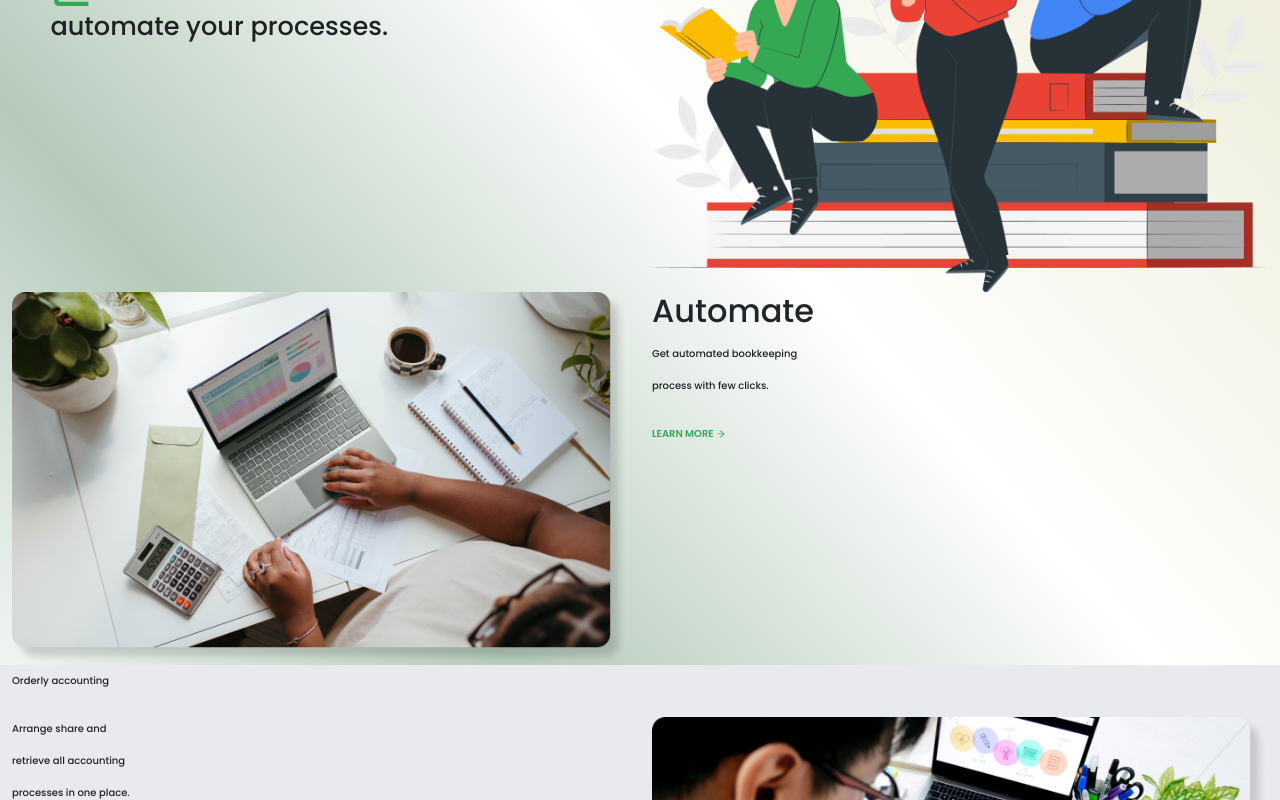
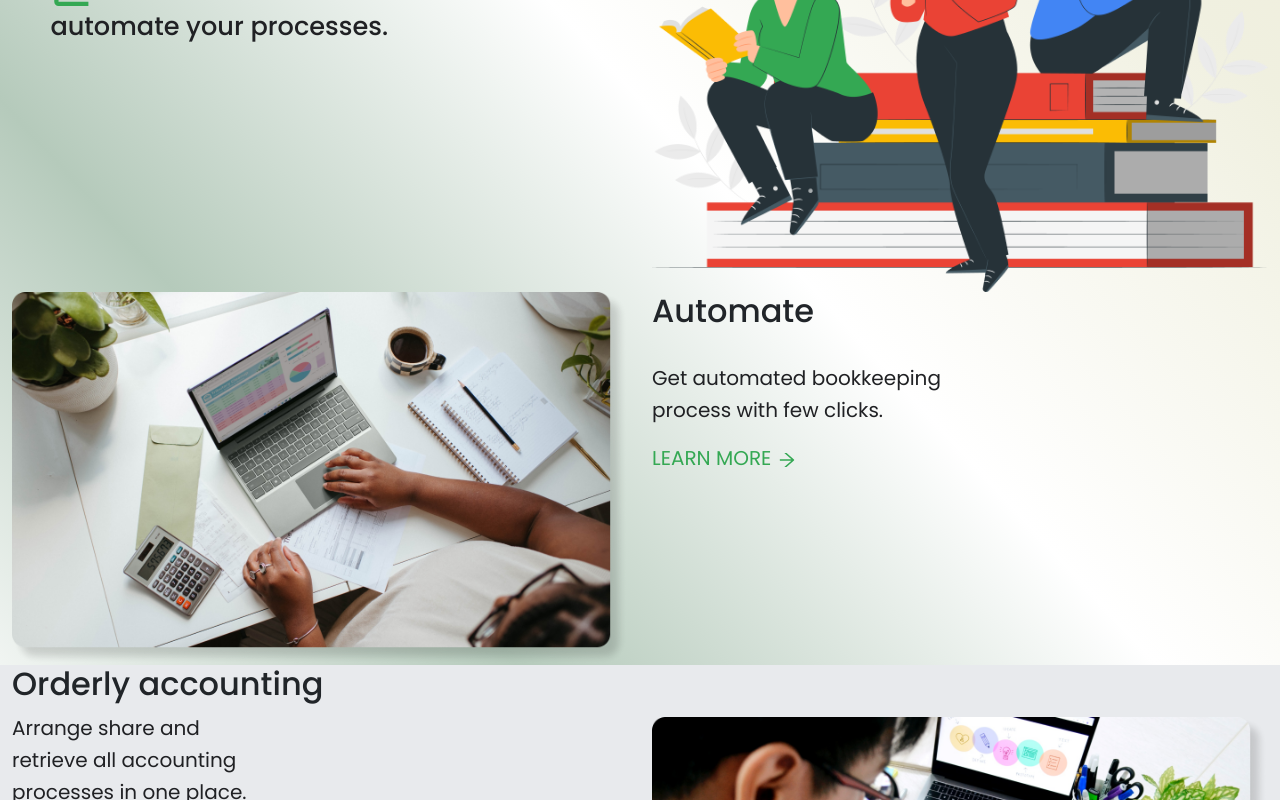
Before and after one commit to Peppu-Group/Peppu-books-frontend, a React (Vite) app: page / in a window 1280 px wide. Shown: the part 665-1465 px from the top of the page. Built offline with nearby package versions, Linux system fonts and the light colour scheme.

Commit message:
made the text bold

```diff
--- a/src/Pages/Homepage.jsx
+++ b/src/Pages/Homepage.jsx
@@ -72,17 +72,17 @@ const Homepage = () => {
               </div>
             </Col>
             <Col>
-              <h2>Automate</h2>
-              <p>Get automated bookkeeping <br />process with few clicks.</p>
-              <p className='learn-more'>LEARN MORE <AiOutlineArrowRight /> </p>
+              <h2 className='pb-4'>Automate</h2>
+              <p className='lead fw-normal'>Get automated bookkeeping <br />process with few clicks.</p>
+              <p className='learn-more fw-normal lead'>LEARN MORE <AiOutlineArrowRight /> </p>
             </Col>
           </Row>
           <Row className='orderly-accounting-container'>
             <Col>
               <div>
-                <p>Orderly&nbsp;accounting</p>
-                <p>Arrange share and <br /> retrieve all accounting <br /> processes in one place.</p>
-                <p className='learn-more'>LEARN MORE <AiOutlineArrowRight /> </p>
+                <h2>Orderly&nbsp;accounting</h2>
+                <p className='lead fw-normal'>Arrange share and <br /> retrieve all accounting <br /> processes in one place.</p>
+                <p className='learn-more fw-normal lead'>LEARN MORE <AiOutlineArrowRight /> </p>
               </div>
             </Col>
             <Col>
@@ -93,9 +93,9 @@ const Homepage = () => {
           </Row>
           <Row className='professional-invoice-container'>
             <Col>
-              <p>Professional Invoices</p>
-              <p>Create Professional Invoices and <br /> receipts with few clicks, schedule<br /> and track payments.</p>
-              <p className='learn-more'>LEARN MORE <AiOutlineArrowRight /> </p>
+              <h2>Professional Invoices</h2>
+              <p className='lead fw-normal'>Create Professional Invoices and <br /> receipts with few clicks, schedule<br /> and track payments.</p>
+              <p className='learn-more lead fw-normal'>LEARN MORE <AiOutlineArrowRight /> </p>
             </Col>
             <Col>
               <div>
@@ -105,9 +105,9 @@ const Homepage = () => {
           </Row>
           <Row className='custom-schedule-container'>
             <Col>
-              <p>Custom Schedules</p>
-              <p>Create custom schedules and <br /> reminders to automate your<br />processes.</p>
-              <p className='learn-more'>LEARN MORE <AiOutlineArrowRight /> </p>
+              <h2>Custom Schedules</h2>
+              <p className='fw-normal lead'>Create custom schedules and <br /> reminders to automate your<br />processes.</p>
+              <p className='learn-more fw-normal lead'>LEARN MORE <AiOutlineArrowRight /> </p>
             </Col>
             <Col>
               <div>
```
